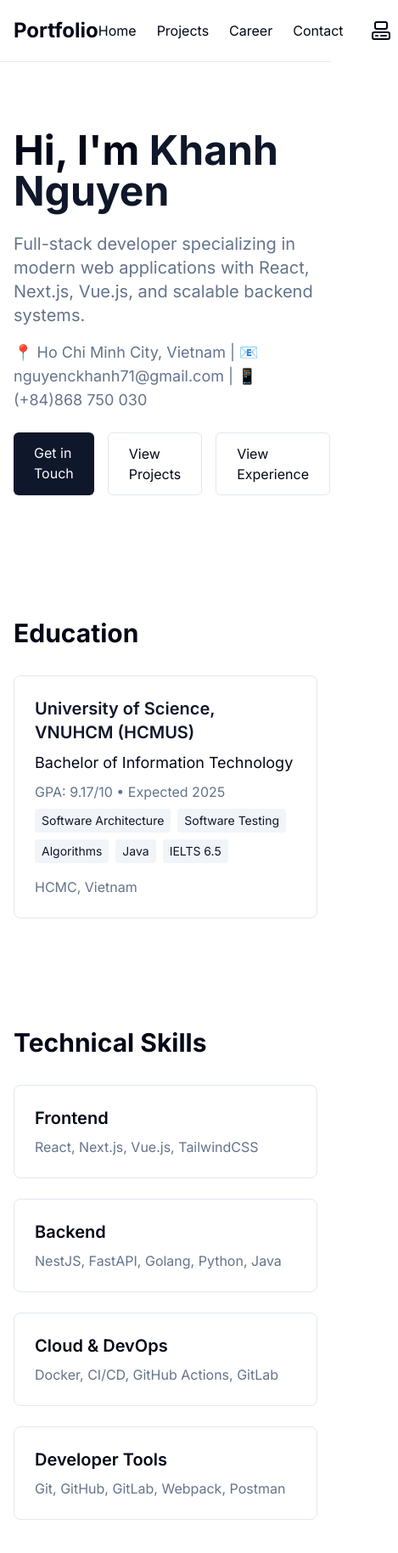
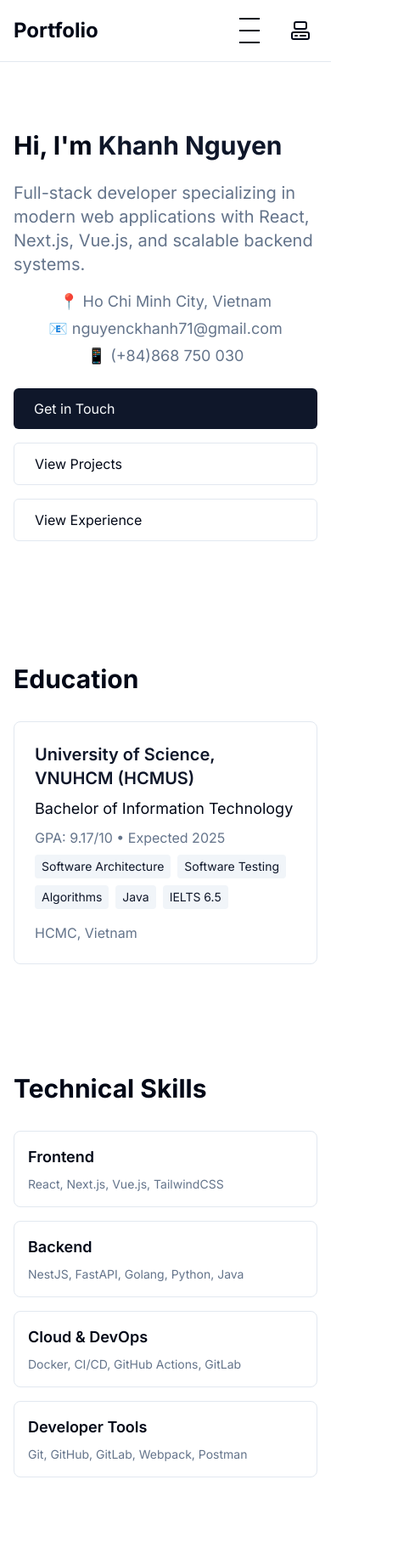
Before and after one commit to CokaVN11/folio-site, a Next.js app in the folder apps/web/: page / in a window 390 px wide. Shown: the top 1828 px of the page at 85% size, 469 px wide, since content can reach past the window. After the commit the page ends 1803 px from the top, so only its background shows below. Built offline with nearby package versions, Linux system fonts and the light colour scheme.

Commit message:
feat: simple mobile responsive

```diff
--- a/apps/web/src/app/project/page.tsx
+++ b/apps/web/src/app/project/page.tsx
@@ -33,7 +33,7 @@ export default async function ExpPage() {
 
         {/* Experience Grid */}
         {entries.length > 0 ? (
-          <div className="grid gap-8 md:grid-cols-2 lg:grid-cols-1">
+          <div className="grid gap-8 md:grid-cols-2 lg:grid-cols-2">
             {entries.map((entry) => (
               <article
                 key={entry.slug}
@@ -50,6 +50,7 @@ export default async function ExpPage() {
                           fill
                           className="object-cover"
                           sizes="(max-width: 768px) 100vw, 33vw"
+                          loading="lazy"
                         />
                       </div>
                     )}
@@ -85,30 +86,40 @@ export default async function ExpPage() {
                       {/* Technologies */}
                       {entry.metadata.tech && entry.metadata.tech.length > 0 && (
                         <div className="mb-4">
-                          <div className="flex flex-wrap gap-2">
-                            {entry.metadata.tech.map((tech) => (
+                          <div className="flex flex-wrap gap-1 sm:gap-2">
+                            {entry.metadata.tech.slice(0, 4).map((tech) => (
                               <span
                                 key={tech}
-                                className="px-2 py-1 text-xs font-medium bg-secondary text-secondary-foreground rounded"
+                                className="px-2 py-1 text-xs font-medium bg-secondary text-secondary-foreground rounded sm:rounded-md"
                               >
                                 {tech}
                               </span>
                             ))}
+                            {entry.metadata.tech.length > 4 && (
+                              <span className="px-2 py-1 text-xs font-medium bg-muted text-muted-foreground rounded sm:rounded-md">
+                                +{entry.metadata.tech.length - 4} more
+                              </span>
+                            )}
                           </div>
                         </div>
                       )}
 
                       {/* Tags */}
                       {entry.metadata.tags && entry.metadata.tags.length > 0 && (
-                        <div className="flex flex-wrap gap-2">
-                          {entry.metadata.tags.map((tag) => (
+                        <div className="flex flex-wrap gap-1 sm:gap-2">
+                          {entry.metadata.tags.slice(0, 3).map((tag) => (
                             <span
                               key={tag}
-                              className="px-2 py-1 text-xs bg-muted text-muted-foreground rounded"
+                              className="px-2 py-1 text-xs bg-muted text-muted-foreground rounded sm:rounded-md"
                             >
                               #{tag}
                             </span>
                           ))}
+                          {entry.metadata.tags.length > 3 && (
+                            <span className="px-2 py-1 text-xs bg-muted text-muted-foreground rounded sm:rounded-md">
+                              +{entry.metadata.tags.length - 3}
+                            </span>
+                          )}
                         </div>
                       )}
 
--- a/apps/web/src/components/HomeClient.tsx
+++ b/apps/web/src/components/HomeClient.tsx
@@ -2,6 +2,7 @@
 
 import Link from 'next/link';
 import { ThemeToggle } from '../components/ThemeToggle';
+import { MobileNavigation } from './MobileNavigation';
 
 interface HomeClientProps {
   className?: string;
@@ -17,8 +18,8 @@ export function HomeClient({ className = '' }: HomeClientProps) {
             <h1 className="text-2xl font-bold">Portfolio</h1>
 
             <div className="flex items-center gap-6">
-              {/* Navigation Links */}
-              <div className="flex gap-6">
+              {/* Desktop Navigation Links */}
+              <div className="hidden md:flex gap-6">
                 <Link href="/" className="transition-colors hover:text-primary">
                   Home
                 </Link>
@@ -33,6 +34,9 @@ export function HomeClient({ className = '' }: HomeClientProps) {
                 </Link>
               </div>
 
+              {/* Mobile Navigation */}
+              <MobileNavigation />
+
               {/* Theme Toggle */}
               <ThemeToggle />
             </div>
@@ -43,17 +47,21 @@ export function HomeClient({ className = '' }: HomeClientProps) {
       {/* Hero Section */}
       <section className="container px-4 py-20 mx-auto">
         <div className="max-w-4xl">
-          <h2 className="mb-6 text-5xl font-bold">
+          <h2 className="mb-6 text-3xl font-bold sm:text-4xl md:text-5xl">
             Hi, I&apos;m <span className="text-primary">Khanh Nguyen</span>
           </h2>
           <p className="mb-4 text-xl text-muted-foreground">
             Full-stack developer specializing in modern web applications with React, Next.js,
             Vue.js, and scalable backend systems.
           </p>
-          <div className="mb-6 text-lg text-muted-foreground">
-            📍 Ho Chi Minh City, Vietnam | 📧 nguyenckhanh71@gmail.com | 📱 (+84)868 750 030
+          <div className="mb-6 text-center text-lg text-muted-foreground sm:text-left">
+            <div className="flex flex-col gap-1 sm:flex-row sm:gap-4">
+              <span>📍 Ho Chi Minh City, Vietnam</span>
+              <span>📧 nguyenckhanh71@gmail.com</span>
+              <span>📱 (+84)868 750 030</span>
+            </div>
           </div>
-          <div className="flex gap-4">
+          <div className="flex flex-col gap-4 sm:flex-row">
             <a
               href="mailto:nguyenckhanh71@gmail.com"
               className="px-6 py-3 transition-opacity rounded-md bg-primary hover:opacity-90 text-primary-foreground"
@@ -109,22 +117,22 @@ export function HomeClient({ className = '' }: HomeClientProps) {
       {/* Skills Section */}
       <section className="container px-4 py-16 mx-auto">
         <h3 className="mb-8 text-3xl font-bold">Technical Skills</h3>
-        <div className="grid grid-cols-1 gap-6 md:grid-cols-2 lg:grid-cols-4">
-          <div className="p-6 border rounded-lg border-border">
-            <h4 className="mb-2 text-xl font-semibold">Frontend</h4>
-            <p className="text-muted-foreground">React, Next.js, Vue.js, TailwindCSS</p>
+        <div className="grid grid-cols-1 gap-4 sm:gap-6 md:grid-cols-2 lg:grid-cols-4">
+          <div className="p-4 sm:p-6 border rounded-lg border-border hover:shadow-md transition-shadow duration-300">
+            <h4 className="mb-2 text-lg sm:text-xl font-semibold">Frontend</h4>
+            <p className="text-sm sm:text-base text-muted-foreground">React, Next.js, Vue.js, TailwindCSS</p>
           </div>
-          <div className="p-6 border rounded-lg border-border">
-            <h4 className="mb-2 text-xl font-semibold">Backend</h4>
-            <p className="text-muted-foreground">NestJS, FastAPI, Golang, Python, Java</p>
+          <div className="p-4 sm:p-6 border rounded-lg border-border hover:shadow-md transition-shadow duration-300">
+            <h4 className="mb-2 text-lg sm:text-xl font-semibold">Backend</h4>
+            <p className="text-sm sm:text-base text-muted-foreground">NestJS, FastAPI, Golang, Python, Java</p>
           </div>
-          <div className="p-6 border rounded-lg border-border">
-            <h4 className="mb-2 text-xl font-semibold">Cloud & DevOps</h4>
-            <p className="text-muted-foreground">Docker, CI/CD, GitHub Actions, GitLab</p>
+          <div className="p-4 sm:p-6 border rounded-lg border-border hover:shadow-md transition-shadow duration-300">
+            <h4 className="mb-2 text-lg sm:text-xl font-semibold">Cloud & DevOps</h4>
+            <p className="text-sm sm:text-base text-muted-foreground">Docker, CI/CD, GitHub Actions, GitLab</p>
           </div>
-          <div className="p-6 border rounded-lg border-border">
-            <h4 className="mb-2 text-xl font-semibold">Developer Tools</h4>
-            <p className="text-muted-foreground">Git, GitHub, GitLab, Webpack, Postman</p>
+          <div className="p-4 sm:p-6 border rounded-lg border-border hover:shadow-md transition-shadow duration-300">
+            <h4 className="mb-2 text-lg sm:text-xl font-semibold">Developer Tools</h4>
+            <p className="text-sm sm:text-base text-muted-foreground">Git, GitHub, GitLab, Webpack, Postman</p>
           </div>
         </div>
       </section>
--- /dev/null
+++ b/apps/web/src/components/MobileNavigation.tsx
@@ -0,0 +1,117 @@
+'use client';
+
+import Link from 'next/link';
+import { useState } from 'react';
+
+export function MobileNavigation() {
+  const [isOpen, setIsOpen] = useState(false);
+
+  const toggleMenu = () => {
+    setIsOpen(!isOpen);
+  };
+
+  const closeMenu = () => {
+    setIsOpen(false);
+  };
+
+  const navItems = [
+    { href: '/', label: 'Home' },
+    { href: '/project', label: 'Projects' },
+    { href: '/job', label: 'Career' },
+    { href: '/contact', label: 'Contact' },
+  ];
+
+  return (
+    <>
+      {/* Hamburger Button */}
+      <button
+        onClick={toggleMenu}
+        className="relative flex flex-col justify-center items-center w-8 h-8 md:hidden"
+        aria-label="Toggle navigation menu"
+        aria-expanded={isOpen}
+      >
+        <span
+          className={`block w-6 h-0.5 bg-foreground transition-all duration-300 ease-in-out ${
+            isOpen ? 'rotate-45 translate-y-1.5' : '-translate-y-2'
+          }`}
+        />
+        <span
+          className={`block w-6 h-0.5 bg-foreground transition-all duration-300 ease-in-out my-1 ${
+            isOpen ? 'opacity-0' : 'opacity-100'
+          }`}
+        />
+        <span
+          className={`block w-6 h-0.5 bg-foreground transition-all duration-300 ease-in-out ${
+            isOpen ? '-rotate-45 -translate-y-1.5' : 'translate-y-2'
+          }`}
+        />
+      </button>
+
+      {/* Mobile Menu Overlay */}
+      {isOpen && (
+        <>
+          {/* Backdrop */}
+          <div
+            className="fixed inset-0 bg-black/50 z-40 md:hidden"
+            onClick={closeMenu}
+            aria-label="Close navigation menu"
+          />
+
+          {/* Mobile Menu */}
+          <nav className="fixed top-0 right-0 h-full w-64 bg-background border-l border-border z-50 md:hidden">
+            <div className="flex flex-col h-full">
+              {/* Menu Header */}
+              <div className="flex items-center justify-between p-4 border-b border-border">
+                <h2 className="text-lg font-semibold">Menu</h2>
+                <button
+                  onClick={closeMenu}
+                  className="p-2 rounded-md hover:bg-accent transition-colors"
+                  aria-label="Close navigation menu"
+                >
+                  <svg
+                    className="w-5 h-5"
+                    fill="none"
+                    stroke="currentColor"
+                    viewBox="0 0 24 24"
+                  >
+                    <path
+                      strokeLinecap="round"
+                      strokeLinejoin="round"
+                      strokeWidth={2}
+                      d="M6 18L18 6M6 6l12 12"
+                    />
+                  </svg>
+                </button>
+              </div>
+
+              {/* Navigation Links */}
+              <div className="flex-1 p-4">
+                <ul className="space-y-2">
+                  {navItems.map((item) => (
+                    <li key={item.href}>
+                      <Link
+                        href={item.href}
+                        onClick={closeMenu}
+                        className="block w-full px-4 py-3 text-lg rounded-md hover:bg-accent transition-colors text-center"
+                      >
+                        {item.label}
+                      </Link>
+                    </li>
+                  ))}
+                </ul>
+              </div>
+
+              {/* Menu Footer */}
+              <div className="p-4 border-t border-border">
+                <div className="text-center text-sm text-muted-foreground">
+                  <p>Khanh Nguyen Portfolio</p>
+                  <p className="mt-1">© 2025 All rights reserved</p>
+                </div>
+              </div>
+            </div>
+          </nav>
+        </>
+      )}
+    </>
+  );
+}
```
